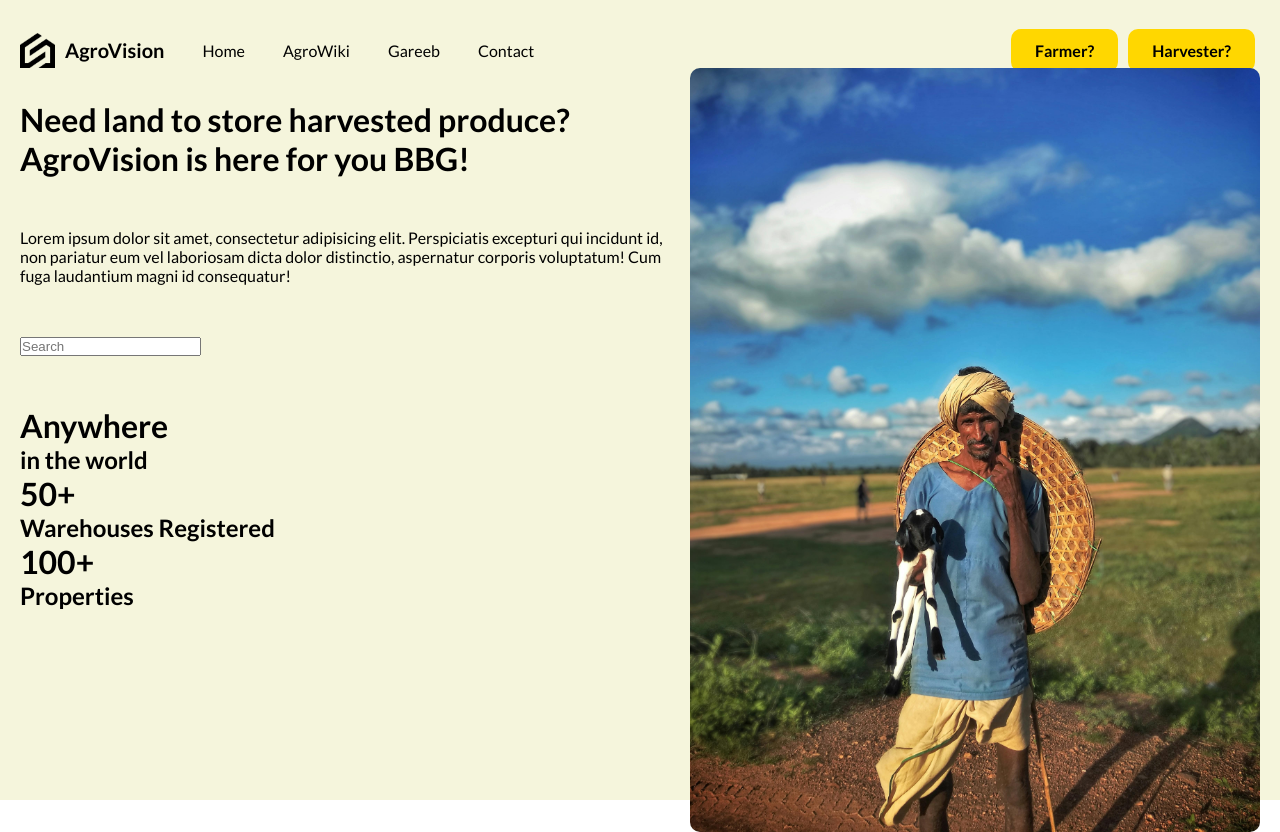
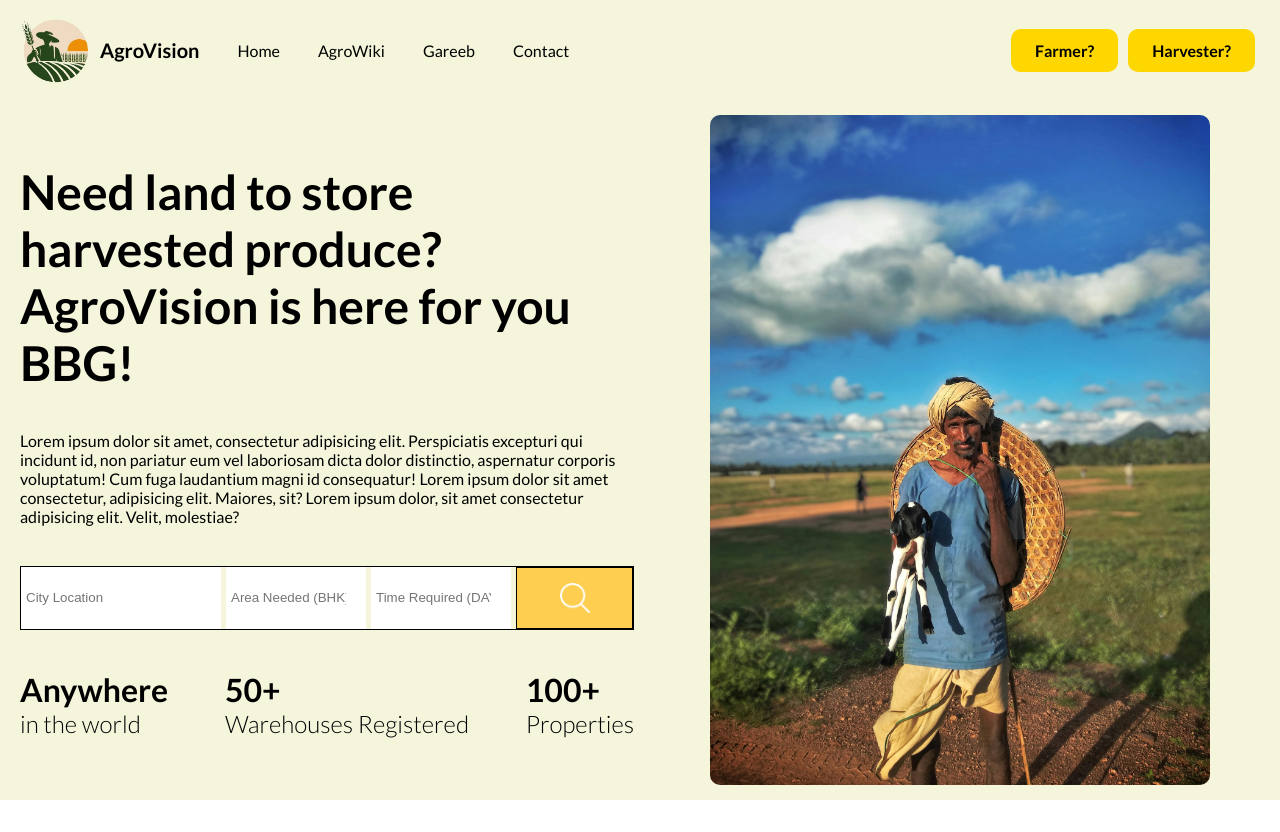
Before and after one commit to harjot322/SIH2024, a React (Vite) app: page / in a window 1280 px wide. Shown: the top 832 px of the page. After the commit the page ends 800 px from the top, so only its background shows below. Built offline with nearby package versions, Linux system fonts and the light colour scheme.

Commit message:
landing page done, style changes by team left.

```diff
--- a/index.html
+++ b/index.html
@@ -2,7 +2,7 @@
 <html lang="en">
   <head>
     <meta charset="UTF-8" />
-    <link rel="icon" type="image/svg+xml" href="/earth.png" />
+    <link rel="icon" type="image/svg+xml" href="/copylogo.png" />
     <meta name="viewport" content="width=device-width, initial-scale=1.0" />
     <title>AgroVision UI</title>
     <meta name="description" content="For the Farmers" />
--- a/src/components/navbar/Navbar.jsx
+++ b/src/components/navbar/Navbar.jsx
@@ -8,7 +8,7 @@ function Navbar(){
     <nav>
       <div className="left">
         <a href="" className="logo">
-          <img src="/logo.png" alt="" />
+          <img src="/copylogo.png" alt="" />
           <span>AgroVision</span>
         </a>
         <a href="">Home</a>
--- a/src/components/navbar/navbar.scss
+++ b/src/components/navbar/navbar.scss
@@ -33,7 +33,7 @@ nav{
       align-items: center;
 
       img{
-        width: 35px;
+        width: 70px;
       }
 
       span {
--- a/src/components/searchBar/SearchBar.jsx
+++ b/src/components/searchBar/SearchBar.jsx
@@ -1,10 +1,19 @@
 import React from "react";
-// import "./searchbar.scss";
+import  './searchbar.scss'
 
 function SearchBar() {
   return (
     <div className="searchBar">
-      <input type="text" placeholder="Search" />
+      <div className="type">
+        <form action="">
+          <input type="text" name="location" placeholder="City Location" />
+          <input type="number" name="Area" min={0} max={10000000} placeholder="Area Needed (BHK)" />
+          <input type="number" name="time" min={0} max={10000000} placeholder="Time Required (DAYS)" />
+          <button>
+            <img src="/search.png" alt="" />
+          </button>
+        </form>
+      </div>
     </div>
   );
 }
--- a/src/components/searchBar/searchbar.scss
+++ b/src/components/searchBar/searchbar.scss
@@ -0,0 +1,77 @@
+@import '../../responsive.scss';
+
+.searchBar{
+  .type{
+    button{
+      padding: 15px 36px;
+      border: 1px solid black;
+    }
+  }
+
+  form{
+    display: flex;
+    justify-content: space-between;
+    height: 64px;
+    border: 1px solid black;
+    // align-items: center;
+    gap: 5px;
+
+    @include sm{
+      flex-direction: column;
+      border: none;
+    }
+
+    input{
+      border: none;
+      padding: 0px 10px;
+      width: 200px;
+
+      @include lg{
+        padding: 0px 5px;
+        &:nth-child(2),&:nth-child(3){
+          width: 140px;
+        }
+      }
+      @include md{
+        // padding: 0px 5px;
+        width: 100px;
+        // height: 40px;
+        &:nth-child(2),&:nth-child(3){
+          width: 200px;
+        }
+      }
+      @include sm{
+        width: auto;
+        // height: 40px;
+        &:nth-child(2),&:nth-child(3){
+          width: auto;
+        }
+        padding: 20px;
+        border: 1px black solid;
+
+      }
+
+      // @include sm{
+      //   width: 20px;
+      // }
+    }
+
+    button{
+      border: none;
+      cursor: pointer;
+      background-color: #fece51;
+      flex:1;
+
+      img{
+        width: 30px;
+        height: 30px;
+      }
+
+      @include sm{
+        padding: 20px;
+      }
+
+
+    }
+  }
+}
--- a/src/routes/homePage/homePage.jsx
+++ b/src/routes/homePage/homePage.jsx
@@ -8,10 +8,12 @@ function HomePage() {
         <div className="wrapper">
           <h1 className='title'>
             Need land to store harvested produce?
+            <br />
             AgroVision is here for you BBG!
           </h1>
           <p>
             Lorem ipsum dolor sit amet, consectetur adipisicing elit. Perspiciatis excepturi qui incidunt id, non pariatur eum vel laboriosam dicta dolor distinctio, aspernatur corporis voluptatum! Cum fuga laudantium magni id consequatur!
+            Lorem ipsum dolor sit amet consectetur, adipisicing elit. Maiores, sit? Lorem ipsum dolor, sit amet consectetur adipisicing elit. Velit, molestiae?
           </p>
           <SearchBar />
 
--- a/src/routes/homePage/homePage.scss
+++ b/src/routes/homePage/homePage.scss
@@ -1,3 +1,5 @@
+@import '../../responsive.scss';
+
 .homePage{
   display: flex;
   height: 100%;
@@ -10,7 +12,48 @@
       display: flex;
       flex-direction: column;
       justify-content: center;
-      gap: 50px;
+      gap: 40px;
+      height: 100%;
+
+      @include md{
+        padding: 0;
+      }
+
+      @include sm{
+        justify-content: flex-start;
+      }
+
+      .title{
+        font-style: 64px;
+        font-weight: bold;
+
+        @include lg{
+          font-size: 48px;
+        }
+      }
+
+      .boxes{
+        display: flex;
+        justify-content: space-between;
+        // flex-direction: row;
+
+        @include sm{
+          display: none;
+        }
+
+        h1{
+          font-size: 36px;
+          @include lg{
+            font-size: 32px;
+          }
+        }
+        h2{
+          font-style: 20px;
+          font-weight: 300;
+        }
+
+      }
+
     }
   }
 
@@ -19,13 +62,24 @@
     position: relative;
     display: flex;
     align-items: center;
+    margin-right: 50px;
+
+    @include md{
+      display: none;
+    }
 
     img{
-      width: 115%;
+      width: 80%;
       position: absolute;
       border-radius: 10px;
       right : 0;
 
+      @include lg{
+        width: 105%;
+      }
+
+
+
     }
   }
 }
```
Also changed, not shown: public/copylogo.png (added).
